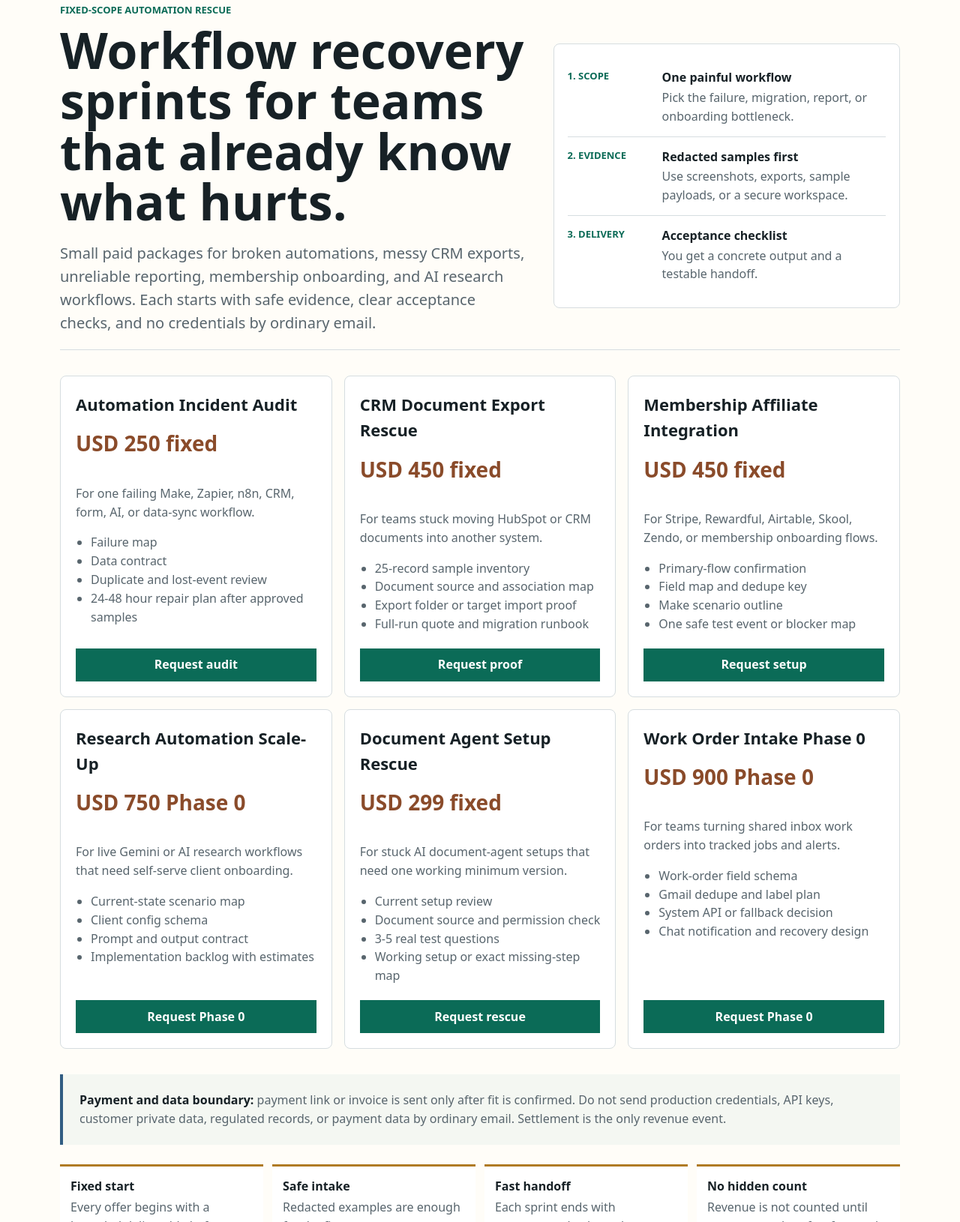
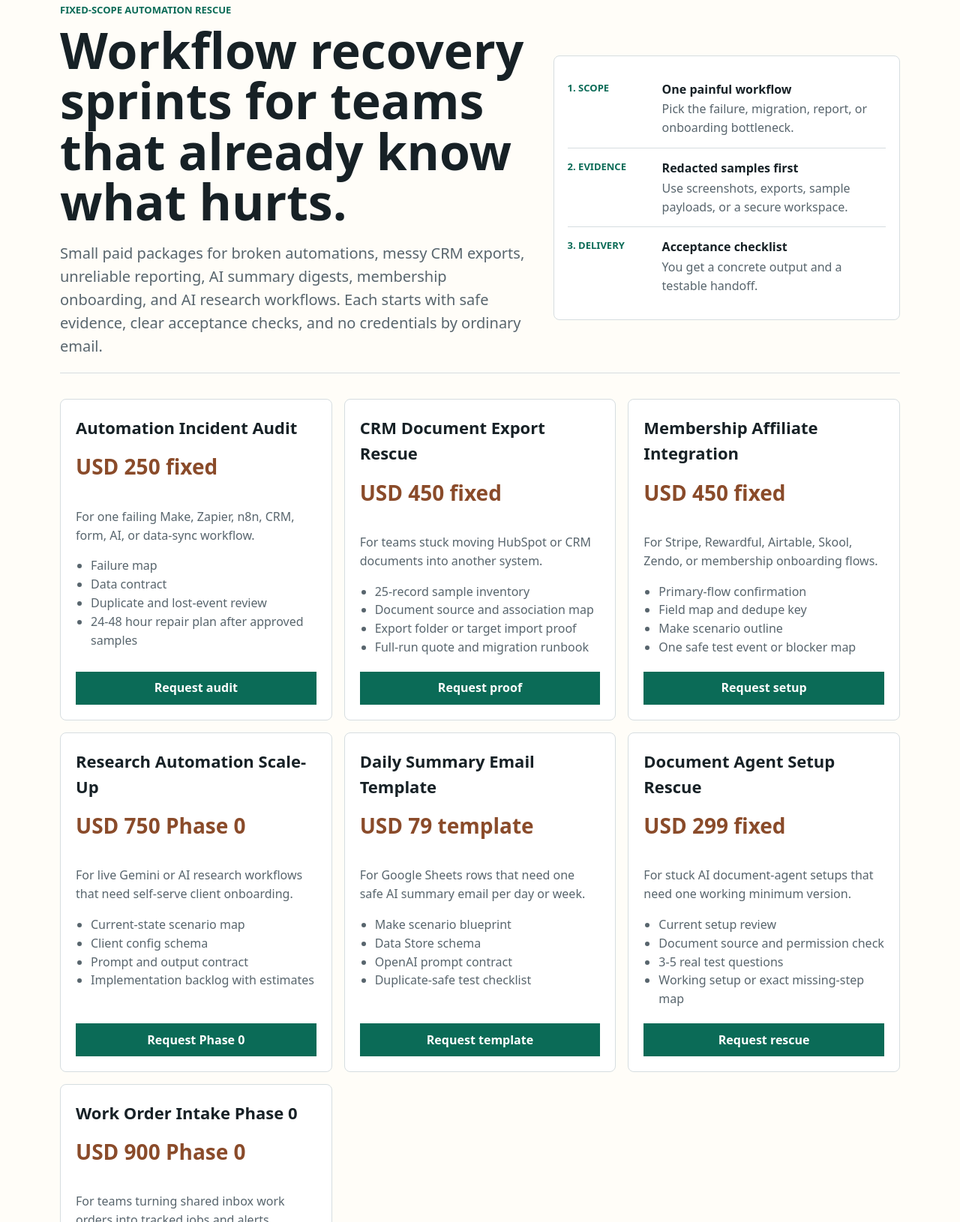
Before and after one commit to anonymusk7/codex10k-workflow-recovery, a plain HTML site: page workflow-recovery-sprints.html in a window 1280 px wide. Shown: the part 39-1669 px from the top of the page at 75% size. Drawn offline with Linux system fonts and the light colour scheme.

Commit message:
Add daily summary template offer

```diff
--- a/workflow-recovery-sprints.html
+++ b/workflow-recovery-sprints.html
@@ -173,7 +173,7 @@
       <div>
         <div class="eyebrow">Fixed-scope automation rescue</div>
         <h1>Workflow recovery sprints for teams that already know what hurts.</h1>
-        <p class="lede">Small paid packages for broken automations, messy CRM exports, unreliable reporting, membership onboarding, and AI research workflows. Each starts with safe evidence, clear acceptance checks, and no credentials by ordinary email.</p>
+        <p class="lede">Small paid packages for broken automations, messy CRM exports, unreliable reporting, AI summary digests, membership onboarding, and AI research workflows. Each starts with safe evidence, clear acceptance checks, and no credentials by ordinary email.</p>
       </div>
       <div class="workflow" aria-label="Delivery flow">
         <div class="workflow-row">
@@ -245,6 +245,19 @@
       </article>
 
       <article class="offer">
+        <h2>Daily Summary Email Template</h2>
+        <div class="price">USD 79 template</div>
+        <p>For Google Sheets rows that need one safe AI summary email per day or week.</p>
+        <ul class="push">
+          <li>Make scenario blueprint</li>
+          <li>Data Store schema</li>
+          <li>OpenAI prompt contract</li>
+          <li>Duplicate-safe test checklist</li>
+        </ul>
+        <a class="button" href="mailto:nanznakul@gmail.com?subject=Request%3A%20Daily%20Summary%20Email%20Template&body=Current%20Google%20Sheet%20use%3A%0ASummary%20cadence%20%28daily%20or%20weekly%29%3A%0AWho%20receives%20the%20email%3A%0AImplementation%20needed%20%28template%20only%20or%20USD%20480%20setup%29%3A%0ASafe%20sample%20rows%20available%3A%0A">Request template</a>
+      </article>
+
+      <article class="offer">
         <h2>Document Agent Setup Rescue</h2>
         <div class="price">USD 299 fixed</div>
         <p>For stuck AI document-agent setups that need one working minimum version.</p>
```
